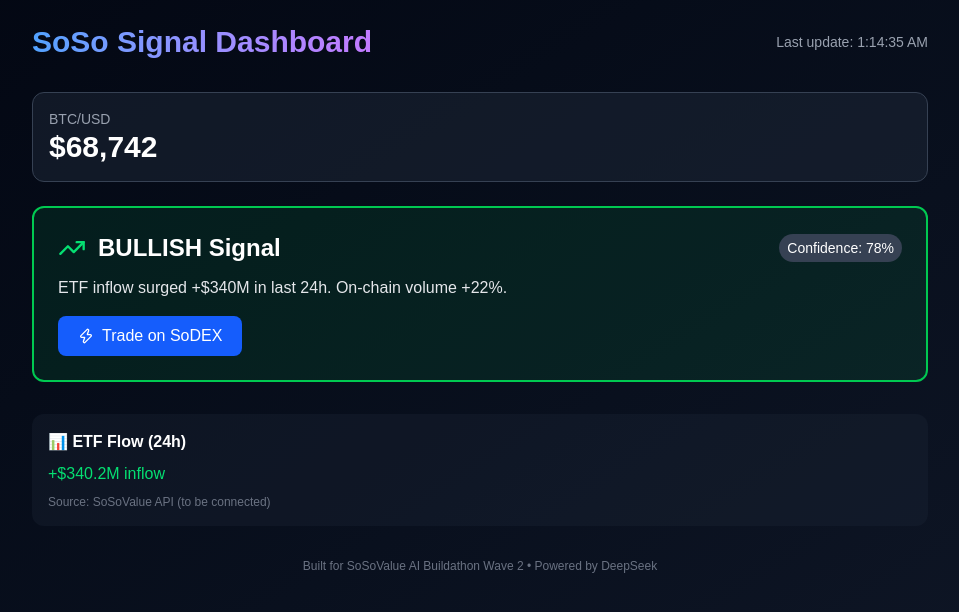
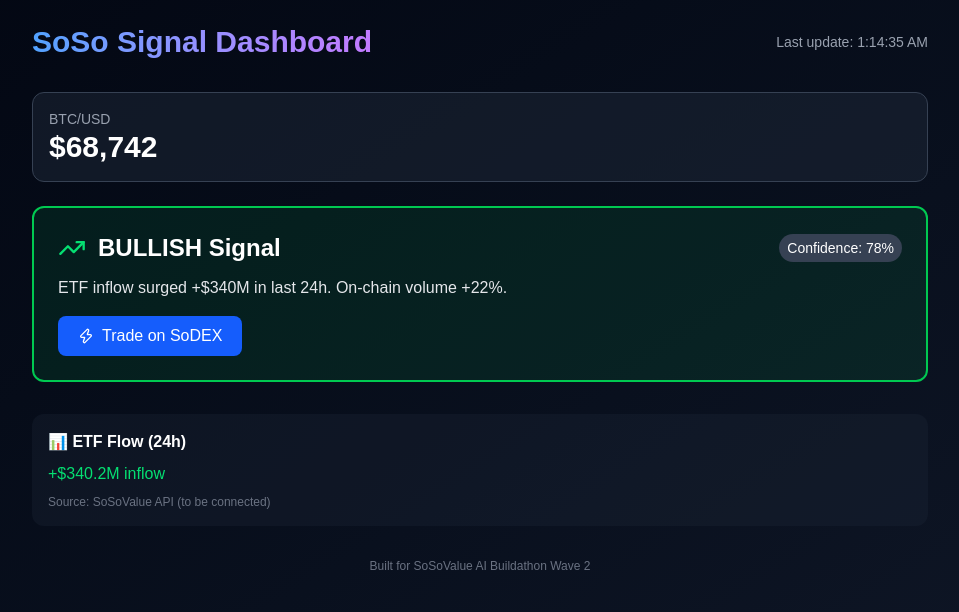
Before and after one commit to abdulsaminu/soso-dashboard, a Next.js app: page / in a window 1280 px wide. Shown: the top 612 px of the page, without its empty margins (160-1119 px from the left). Built offline with nearby package versions, Linux system fonts and the light colour scheme.

Commit message:
removed powered by deepseek from footer

```diff
--- a/app/page.tsx
+++ b/app/page.tsx
@@ -107,7 +107,7 @@
 
         {/* Footer */}
         <div className="mt-8 text-center text-gray-500 text-xs">
-          Built for SoSoValue AI Buildathon Wave 2 • Powered by DeepSeek
+          Built for SoSoValue AI Buildathon Wave 2
         </div>
       </div>
     </main>
```
